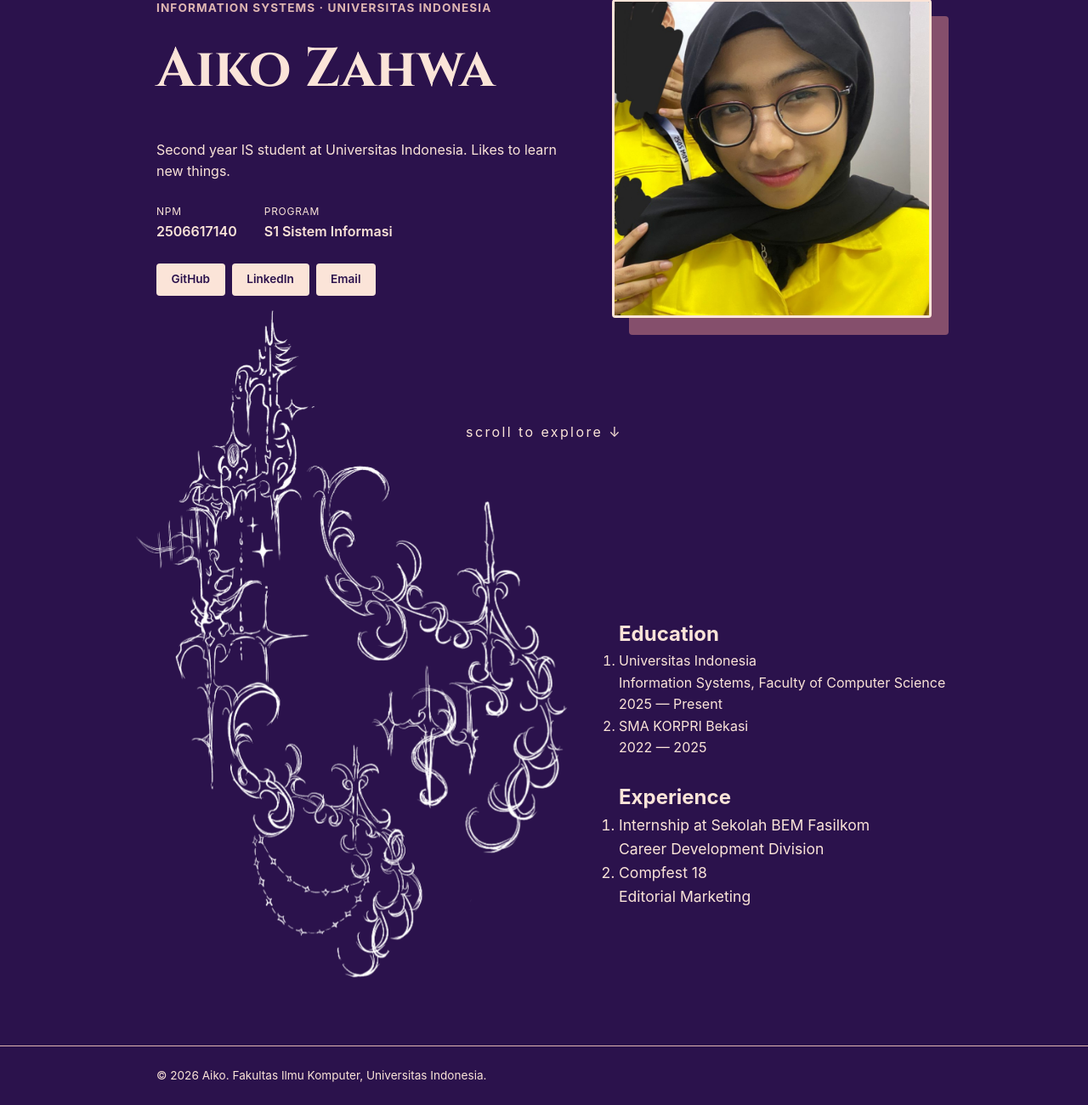
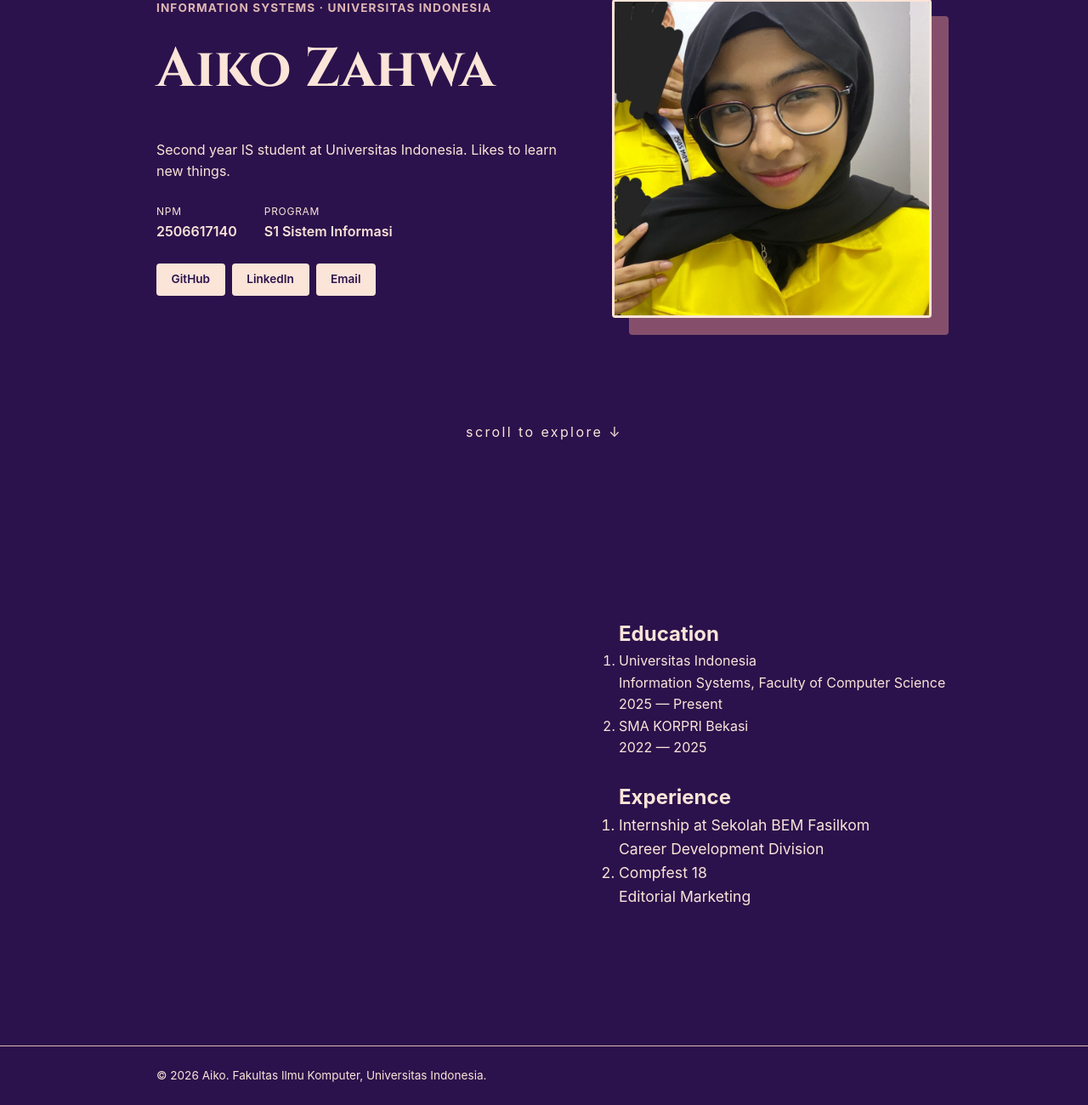
Before and after one commit to aik0o00/myportofolio, a Django app: page / in a window 1280 px wide. Shown: the part 146-1446 px from the top of the page at 85% size. Run offline with Django 5.2, Linux system fonts and the light colour scheme.

Commit message:
README dan finish tugas 1

```diff
--- a/static/css/style.css
+++ b/static/css/style.css
@@ -196,21 +196,25 @@ h1, .brand {
     font-weight: 400;
     font-size: 1.1rem;
 }
-.deco {
-    position: absolute;
-    left: 8rem;
-    top: 30rem;
-    width: 620px;
+/*
+.resume-grid {
+    display: grid;
+    grid-template-columns: 1fr 1fr;
+    align-items: center;
+}
+
+ .deco {
+    width: 100%;
     height: auto;
     display: block;
-    margin-right: auto;
-    object-fit: contain;
-}
+} */
+
 .resume-section {
     /* position: relative;
     top: 200px;
     right: 100px;
     */
+    position: relative;
     width: 45%; /* jarak lebar kotak dr isiannya gitu? */
     margin-left: auto;
     padding-bottom: 10rem;
--- a/templates/index.html
+++ b/templates/index.html
@@ -55,11 +55,14 @@ Indonesia</p>
              </div>
         </section>
 
+
+    <div class = "resume-section">
+        <!-- <div class="container resume-grid"></div>
             <div class = "decor">
                 <img class = "deco" src="/static/img/cybersigilism.png" alt="Photo of Deco">
-    </div>
+            </div>-->
 
-    <div class = "resume-section">
+        <div class="resume-content"></div>
             <section class = "education">
                 <div class="container">
                     <h2>Education</h2>
```
Also changed, not shown: README.md. Lines whose indentation alone changed are shown as unchanged.
